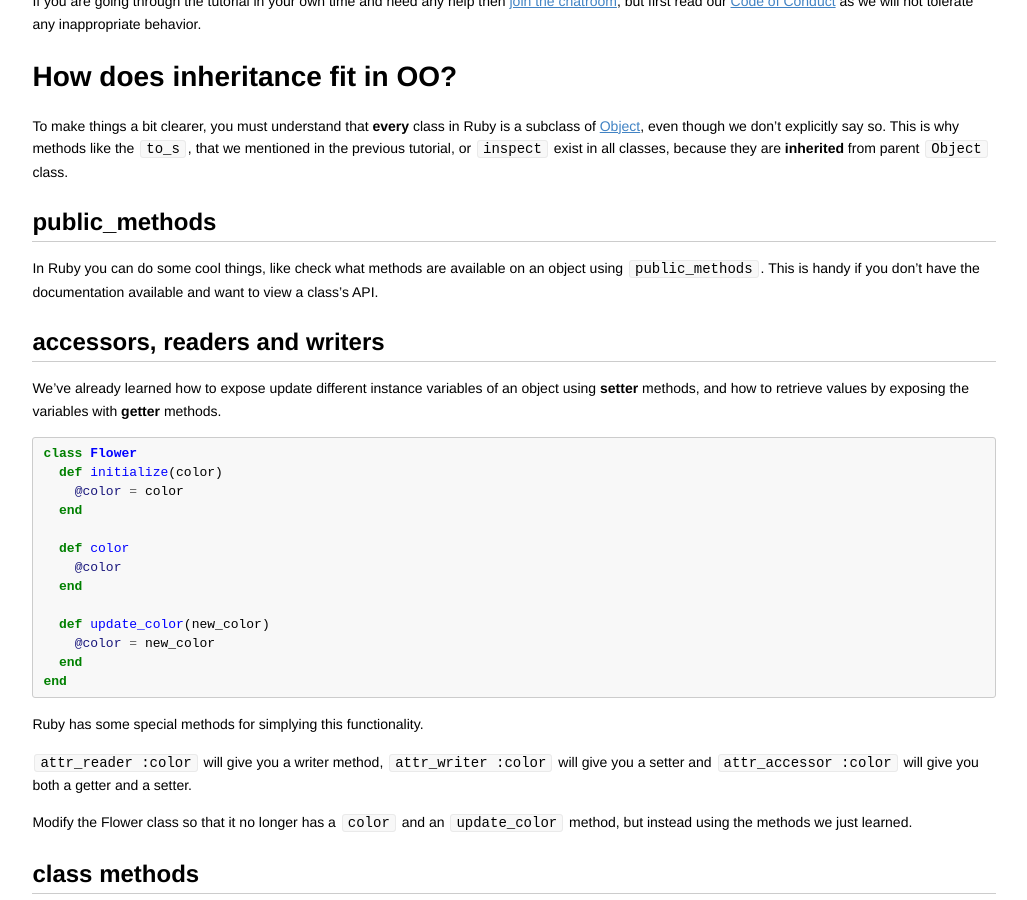
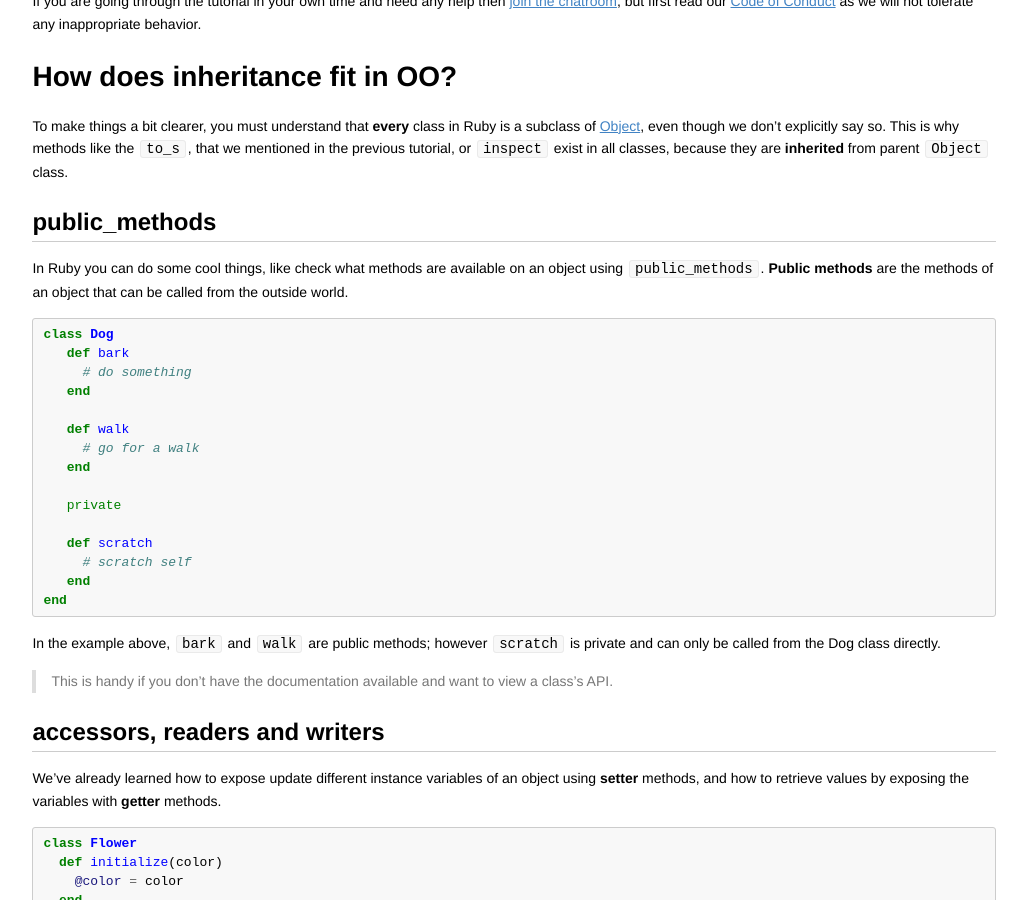
Before and after one commit to codebar/tutorials, a Jekyll site: the page built from ruby/lesson5/tutorial.md, in a window 1280 px wide and 900 px high, scrolled down 236 px. Shown: the whole window, without its empty margins (126-1153 px from the left). Built offline with Jekyll 4.4.1, drawn with Linux system fonts in a browser that asks for light colours; Markdown is read by kramdown in place of the engine named in the settings; some of the changed text lies outside the part shown.

Commit message:
add clearer description and example for public methods

````diff
--- a/ruby/lesson5/tutorial.md
+++ b/ruby/lesson5/tutorial.md
@@ -15,7 +15,29 @@ To make things a bit clearer, you must understand that **every** class in Ruby i
 
 ## public_methods
 
-In Ruby you can do some cool things, like check what methods are available on an object using `public_methods`. This is handy if you don't have the documentation available and want to view a class's API.
+In Ruby you can do some cool things, like check what methods are available on an object using `public_methods`. **Public methods** are the methods of an object that can be called from the outside world.
+
+```ruby
+class Dog
+   def bark
+     # do something
+   end
+
+   def walk
+     # go for a walk
+   end
+
+   private
+
+   def scratch
+     # scratch self
+   end
+end
+```
+
+In the example above, `bark` and `walk` are public methods; however `scratch` is private and can only be called from the Dog class directly.
+
+> This is handy if you don't have the documentation available and want to view a class's API.
 
 
 ## accessors, readers and writers
@@ -242,7 +264,7 @@ rescue
 end
 ```
 
-We can use **Exception handling** to manage Errors when we attempt to **move_to**  non existing locations. To do that, we need to wrap finding the location name, and assigning it to the `@current_location` in a `begin` block, and in the `rescue` block following it we can output something like `put "You can't go that #{direction"}`
+We can use **Exception handling** to manage errors when we attempt to **move_to** a non existing locations. To do that, we need to wrap finding the location name, and assigning it to the `@current_location` in a `begin` block, and in the `rescue` block following it we can output something like `put "You can't go that #{direction"}`
 
 Try this out by attempting to move `left` on the map.
 
````
Also changed, not shown: other parts of ruby/lesson5/tutorial.md (+1 -1 lines).
